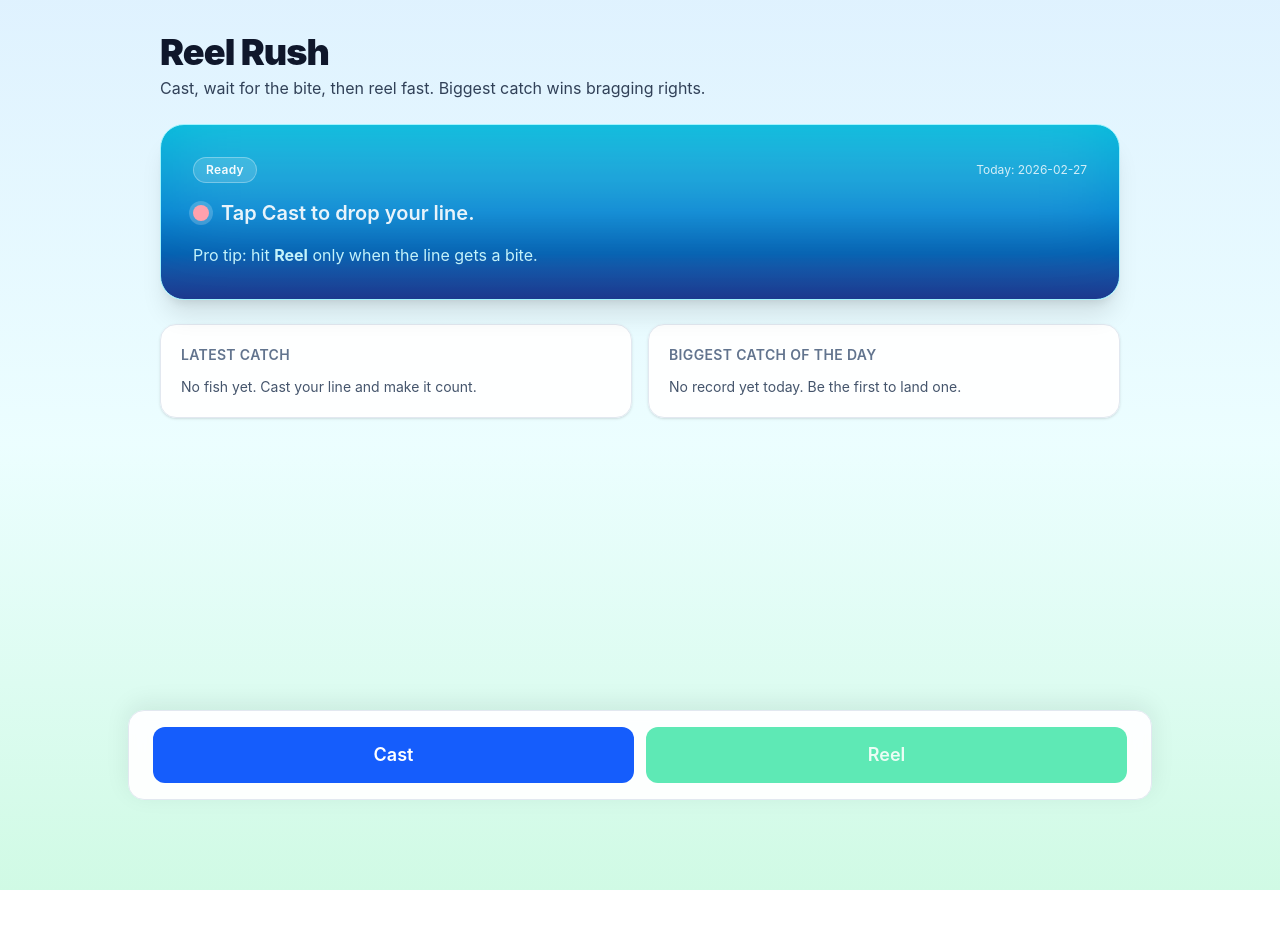
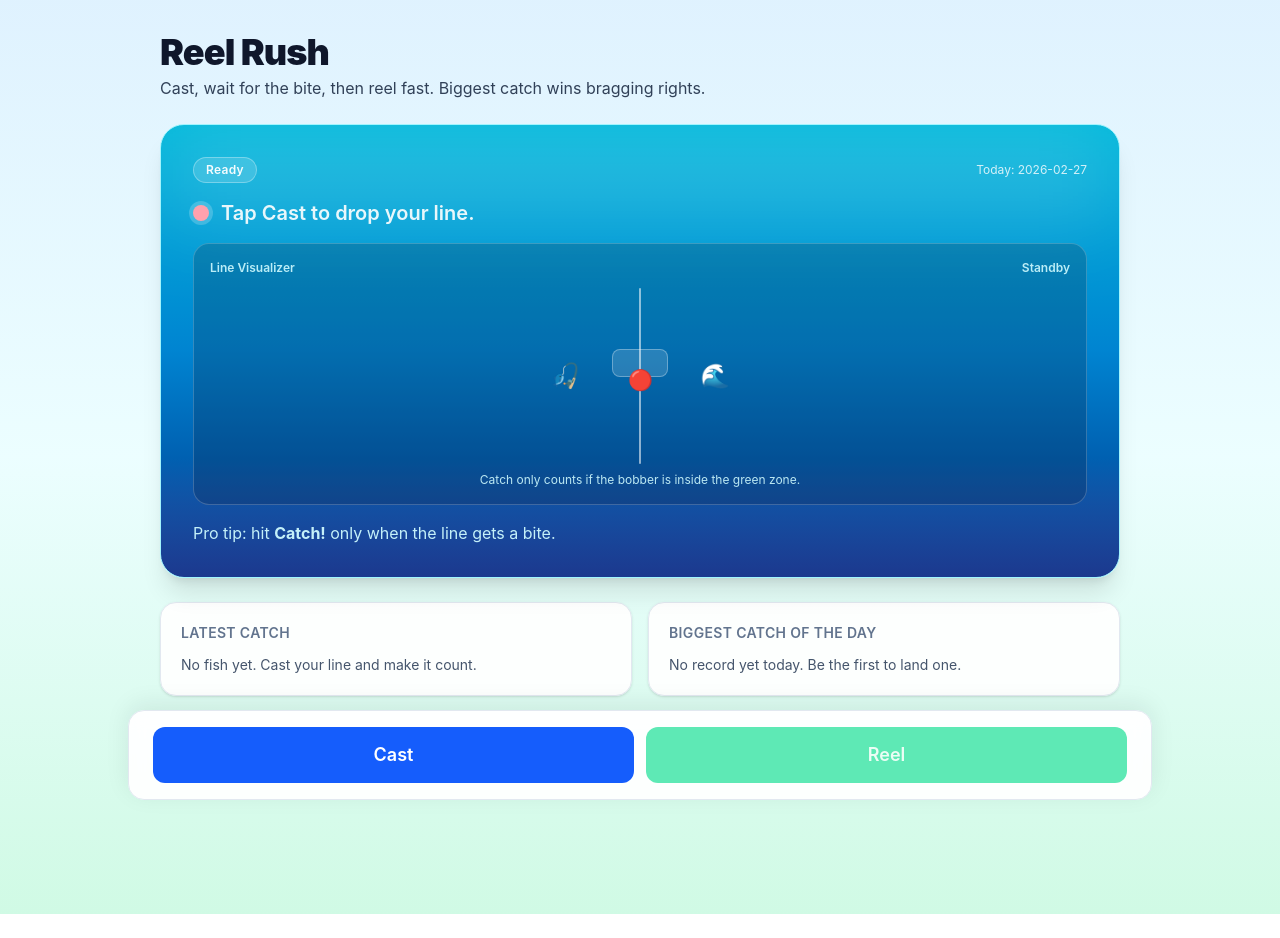
Before and after one commit to philip-leo/vibe-challenge-2026, a Next.js app: page / in a window 1280 px wide. Before the commit the page ends 914 px from the top, so only its background shows below. Built offline with nearby package versions, Linux system fonts and the light colour scheme.

Commit message:
feat: add visual catch-threshold timing mechanic

```diff
--- a/app/page.tsx
+++ b/app/page.tsx
@@ -4,6 +4,7 @@ import { useEffect, useMemo, useRef, useState } from "react";
 
 type Phase = "idle" | "line_out" | "bite" | "caught" | "missed";
 type Rarity = "common" | "rare" | "legendary";
+type TargetZone = { min: number; max: number };
 
 type Catch = {
   name: string;
@@ -51,6 +52,17 @@ const PHASE_TEXT_CLASSES: Record<Phase, string> = {
   caught: "text-emerald-200",
   missed: "text-rose-200",
 };
+
+const TARGET_ZONE_HEIGHT = 16;
+
+function createTargetZone(): TargetZone {
+  const center = 30 + Math.random() * 40;
+  const half = TARGET_ZONE_HEIGHT / 2;
+  return {
+    min: Math.max(8, center - half),
+    max: Math.min(92, center + half),
+  };
+}
 
 function getLocalDayKey() {
   const now = new Date();
@@ -106,10 +118,14 @@ export default function Home() {
   const [dailyBest, setDailyBest] = useState<Catch | null>(null);
   const [todayKey, setTodayKey] = useState("");
   const [isNewRecord, setIsNewRecord] = useState(false);
+  const [linePosition, setLinePosition] = useState(50);
+  const [targetZone, setTargetZone] = useState<TargetZone>(() => createTargetZone());
 
   const biteTimeoutRef = useRef<ReturnType<typeof setTimeout> | null>(null);
   const biteExpireTimeoutRef = useRef<ReturnType<typeof setTimeout> | null>(null);
   const resetTimeoutRef = useRef<ReturnType<typeof setTimeout> | null>(null);
+  const lineMotionRef = useRef<ReturnType<typeof setInterval> | null>(null);
+  const lineVelocityRef = useRef(1.4);
 
   const isCasting = phase === "line_out" || phase === "bite";
   const canReel = phase === "line_out" || phase === "bite";
@@ -122,10 +138,18 @@ export default function Home() {
     }
   };
 
+  const clearLineMotion = () => {
+    if (lineMotionRef.current) {
+      clearInterval(lineMotionRef.current);
+      lineMotionRef.current = null;
+    }
+  };
+
   const clearAllTimers = () => {
     clearTimer(biteTimeoutRef.current);
     clearTimer(biteExpireTimeoutRef.current);
     clearTimer(resetTimeoutRef.current);
+    clearLineMotion();
     biteTimeoutRef.current = null;
     biteExpireTimeoutRef.current = null;
     resetTimeoutRef.current = null;
@@ -137,6 +161,7 @@ export default function Home() {
       setPhase("idle");
       setStatusMessage("Tap Cast to drop your line.");
       setIsNewRecord(false);
+      setLinePosition(50);
     }, delayMs);
   };
 
@@ -166,17 +191,20 @@ export default function Home() {
 
     clearAllTimers();
     setPhase("line_out");
-    setStatusMessage("Line is out... wait for a bite.");
+    setStatusMessage("Line is out... watch the bobber.");
     setIsNewRecord(false);
+    setLinePosition(44 + Math.random() * 12);
+    setTargetZone(createTargetZone());
+    lineVelocityRef.current = Math.random() > 0.5 ? 1.4 : -1.4;
 
     const biteDelayMs = 800 + Math.floor(Math.random() * 1400);
     biteTimeoutRef.current = setTimeout(() => {
       setPhase("bite");
-      setStatusMessage("Bite! Tap Reel now!");
+      setStatusMessage("Bite! Tap Catch while the bobber is in the green zone!");
 
       biteExpireTimeoutRef.current = setTimeout(() => {
         setPhase("missed");
-        setStatusMessage("Too slow. That fish escaped.");
+        setStatusMessage("Too slow. The fish escaped.");
         scheduleReset(1400);
       }, 1400);
     }, biteDelayMs);
@@ -194,6 +222,15 @@ export default function Home() {
       clearTimer(biteExpireTimeoutRef.current);
       biteExpireTimeoutRef.current = null;
 
+      const inTargetZone = linePosition >= targetZone.min && linePosition <= targetZone.max;
+      if (!inTargetZone) {
+        setPhase("missed");
+        setStatusMessage("Close, but outside the green zone. Try timing your catch.");
+        setIsNewRecord(false);
+        scheduleReset(1500);
+        return;
+      }
+
       const caughtFish = pickFish();
       setLatestCatch(caughtFish);
       setPhase("caught");
@@ -208,6 +245,38 @@ export default function Home() {
     setIsNewRecord(false);
     scheduleReset(1400);
   };
+
+  useEffect(() => {
+    if (phase !== "line_out" && phase !== "bite") {
+      clearLineMotion();
+      return;
+    }
+
+    clearLineMotion();
+    lineMotionRef.current = setInterval(() => {
+      setLinePosition((prev) => {
+        const phaseSpeed = phase === "bite" ? 1.55 : 1.2;
+        let next = prev + lineVelocityRef.current * phaseSpeed;
+
+        if (next >= 92) {
+          next = 92;
+          lineVelocityRef.current = -(1.1 + Math.random() * 0.9);
+        } else if (next <= 8) {
+          next = 8;
+          lineVelocityRef.current = 1.1 + Math.random() * 0.9;
+        } else {
+          lineVelocityRef.current += (Math.random() - 0.5) * 0.25;
+          lineVelocityRef.current = Math.max(-2.2, Math.min(2.2, lineVelocityRef.current));
+        }
+
+        return next;
+      });
+    }, 70);
+
+    return () => {
+      clearLineMotion();
+    };
+  }, [phase]);
 
   useEffect(() => {
     const currentDayKey = getLocalDayKey();
@@ -268,8 +337,44 @@ export default function Home() {
               <p className={`text-lg font-semibold sm:text-xl ${phaseTextClass}`}>{statusMessage}</p>
             </div>
 
+            <div className="rounded-2xl border border-white/20 bg-slate-900/20 p-3 sm:p-4">
+              <div className="flex items-center justify-between text-xs font-semibold text-cyan-100/90">
+                <span>Line Visualizer</span>
+                <span>{phase === "bite" ? "Target Active" : "Standby"}</span>
+              </div>
+
+              <div className="mx-auto mt-3 flex items-center justify-center gap-5">
+                <div className="text-2xl">🎣</div>
+                <div className="relative h-44 w-20">
+                  <div className="absolute inset-y-0 left-1/2 w-[2px] -translate-x-1/2 rounded-full bg-white/55" />
+
+                  <div
+                    className={`absolute left-1/2 w-14 -translate-x-1/2 rounded-lg border transition-colors ${
+                      phase === "bite" ? "border-emerald-200 bg-emerald-300/35" : "border-white/30 bg-white/15"
+                    }`}
+                    style={{
+                      top: `${targetZone.min}%`,
+                      height: `${targetZone.max - targetZone.min}%`,
+                    }}
+                  />
+
+                  <span
+                    className="absolute left-1/2 -translate-x-1/2 text-xl transition-[top] duration-75 ease-linear"
+                    style={{ top: `calc(${linePosition}% - 0.65rem)` }}
+                  >
+                    🔴
+                  </span>
+                </div>
+                <div className="text-2xl">🌊</div>
+              </div>
+
+              <p className="mt-2 text-center text-xs text-cyan-100/90">
+                Catch only counts if the bobber is inside the green zone.
+              </p>
+            </div>
+
             <p className="max-w-2xl text-sm text-cyan-100/95 sm:text-base">
-              Pro tip: hit <strong>Reel</strong> only when the line gets a bite.
+              Pro tip: hit <strong>Catch!</strong> only when the line gets a bite.
             </p>
           </div>
         </section>
@@ -340,7 +445,7 @@ export default function Home() {
             disabled={!canReel}
             className="h-14 rounded-xl bg-emerald-600 px-4 text-lg font-semibold text-white transition-colors hover:bg-emerald-700 disabled:cursor-not-allowed disabled:bg-emerald-300 disabled:text-emerald-50"
           >
-            Reel
+            {phase === "bite" ? "Catch!" : "Reel"}
           </button>
         </div>
       </div>
```
Also changed, not shown: .ai/context.md, .ai/sessions/2026-03-04-fishing-line-threshold-visualization.md (added).
